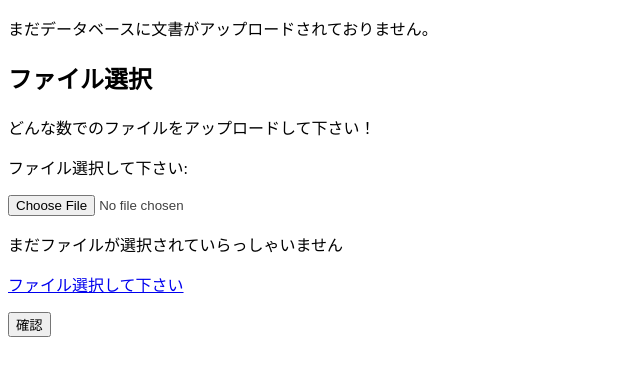
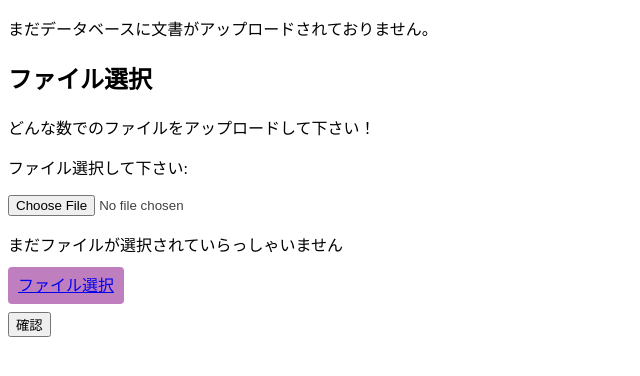
Before and after one commit to nakigoe/sea, a Django app: page / in a window 1280 px wide. Shown: the top 376 px of the page, without its empty margins (0-640 px from the left). Run offline with Django 3.2, Linux system fonts and the light colour scheme; data that the repository does not hold is empty.

Commit message:
testing file preview before upload

```diff
--- a/upload_form/myapp/templates/list.html
+++ b/upload_form/myapp/templates/list.html
@@ -10,6 +10,12 @@
         input[type='file'] {
             color: rgba(0, 0, 0, 0.75)
             }
+        #id_docfile {}
+        .button {
+          border-radius: 4px;
+          padding: 10px;
+          background-color: rgba(128,0,128,0.5);
+        }
     </style>
     <body>
         <!-- List of uploaded documents -->
@@ -43,7 +49,7 @@
 <!-- Preview the files before uploading section -->
 <input
   type="file"
-  name="docfile2"
+  name="docfile"
   id="fileElem"
   multiple
   accept="image/*,.pdf"
@@ -51,7 +57,10 @@
 <div id="fileList">
   <p>まだファイルが選択されていらっしゃいません</p>
 </div>
-<a href="#" id="fileSelect">ファイル選択して下さい</a>
+
+<!--<label for="id_docfile" class="button">ファイル選択</label>-->
+
+<a href="#" id="fileSelect" class="button">ファイル選択</a>
 
 <!-- Submit Button -->
 <p><input type="submit" value="確認"/></p>
```
